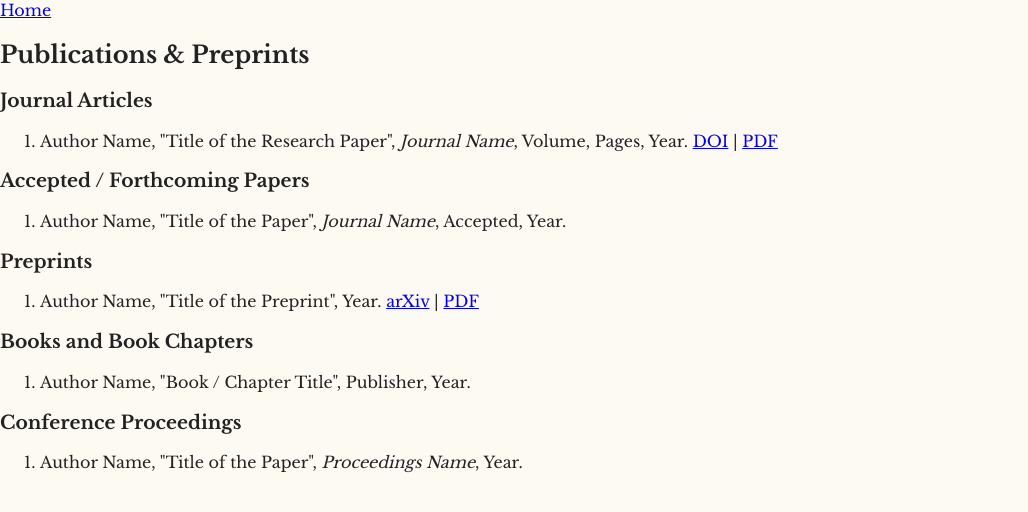
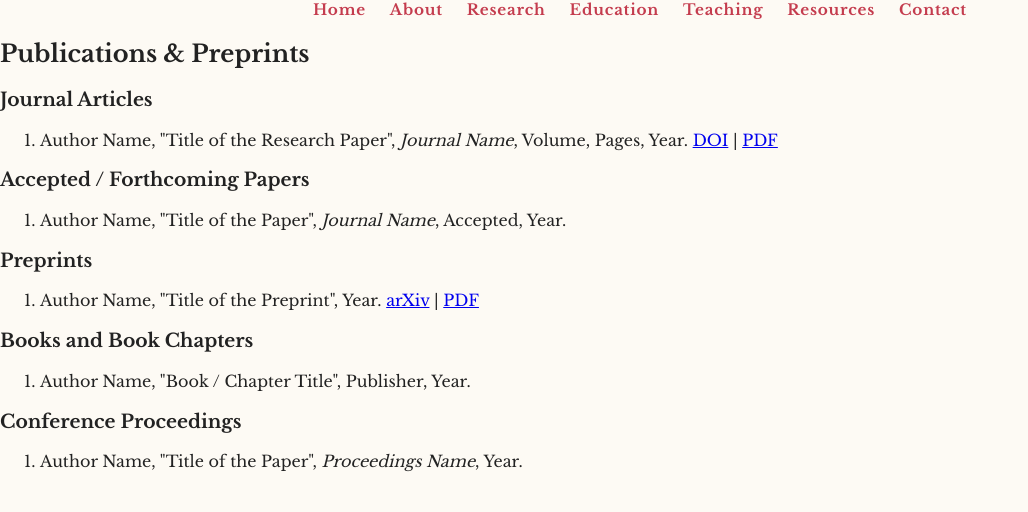
Before and after one commit to siyadrahmanm/siyadrahmanm.github.io, a plain HTML site: page publications.html in a window 1280 px wide. Shown: the whole page, without its empty margins (0-1028 px from the left). Drawn offline with nearby package versions, Linux system fonts and the light colour scheme.

Commit message:
Update publications.html

```diff
--- a/publications.html
+++ b/publications.html
@@ -11,9 +11,18 @@
 </head>
 <body>
 
-  <nav>
-    <a href="index.html">Home</a>
-  </nav>
+  <nav class="menu">
+      <a href="home.html">Home</a>
+      <a href="about.html">About</a>
+      <a href="research.html">Research</a>
+      <a href="education.html">Education</a>
+      <a href="teaching.html">Teaching</a>
+      <!-- <a href="publications.html">Publications</a>
+      <a href="conferences.html">Conferences</a>
+      <a href="workshops.html">Workshops</a> -->
+      <a href="resources.html">Resources</a>
+      <a href="contact.html">Contact</a>
+    </nav>
 
   <section>
     <h2>Publications & Preprints</h2>
```
